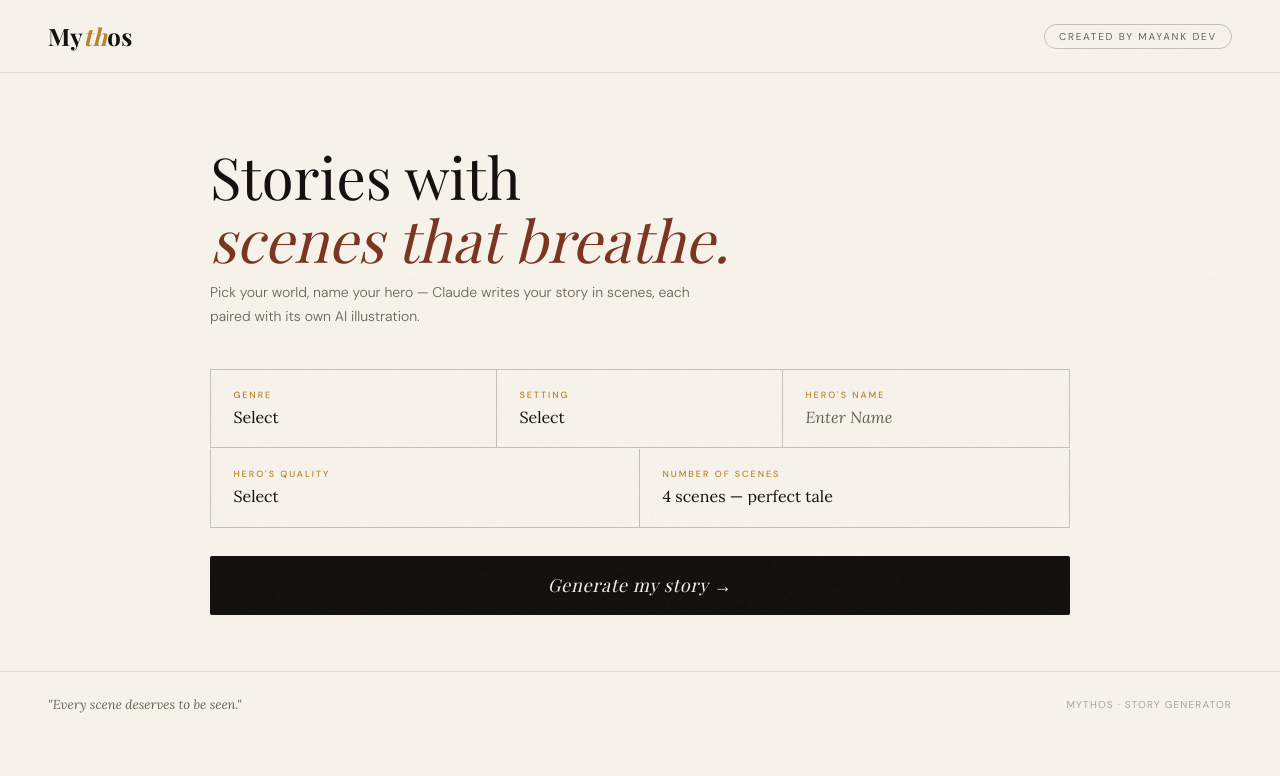
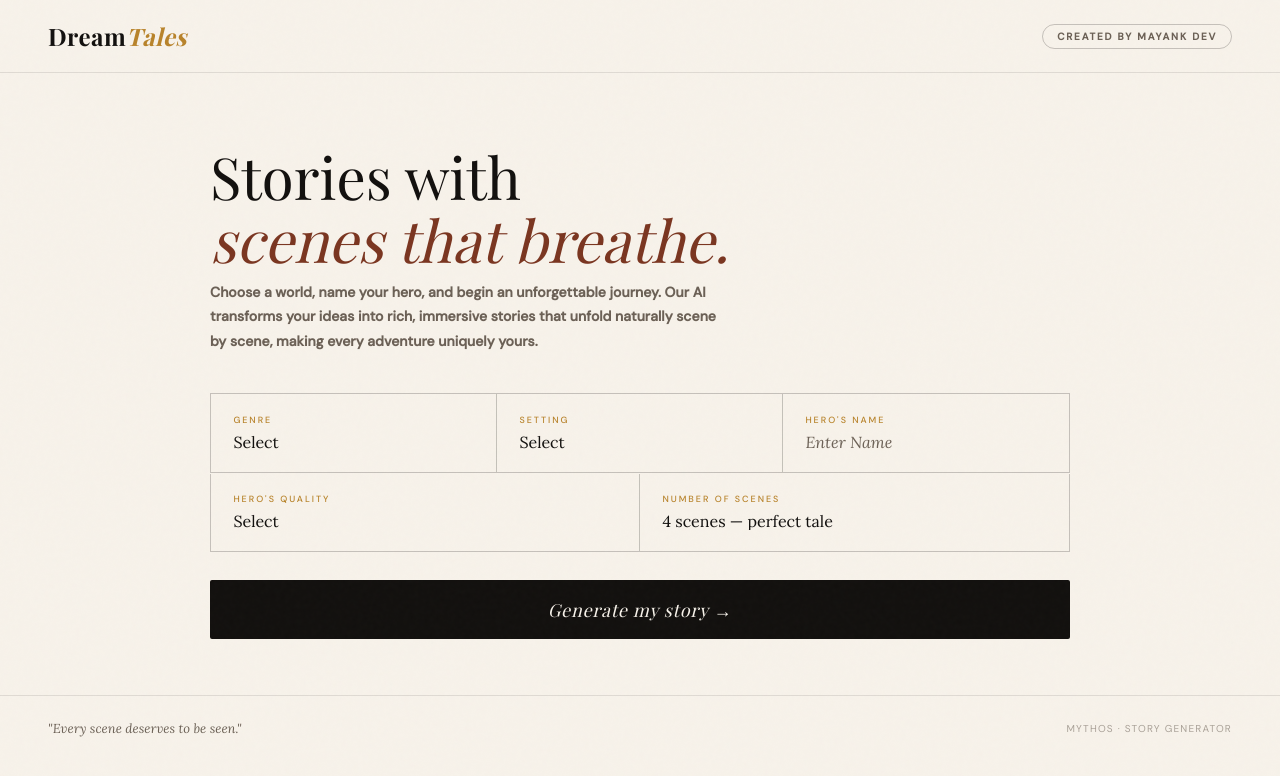
Before and after one commit to Mayankdev45/Story, a website: page index.html in a window 1280 px wide. Drawn offline with nearby package versions, Linux system fonts and the light colour scheme; a web font is replaced by a local one.

Commit message:
Change title to 'DreamTales' and update branding
Updated the title and branding from 'Mythos' to 'DreamTales'. Enhanced the description in the forge section to better convey the story creation process.

```diff
--- a/index.html
+++ b/index.html
@@ -3,7 +3,7 @@
 <head>
   <meta charset="UTF-8" />
   <meta name="viewport" content="width=device-width, initial-scale=1.0" />
-  <title>Mythos — Story Creator</title>
+  <title>DreamTales — Story Creator</title>
   <link rel="preconnect" href="https://fonts.googleapis.com" />
   <link
     href="https://fonts.googleapis.com/css2?family=Playfair+Display:ital,wght@0,400;0,700;1,400;1,700&family=Lora:ital,wght@0,400;1,400&family=DM+Sans:wght@300;400;500&display=swap"
@@ -18,8 +18,8 @@
 
   <!-- HEADER -->
   <header>
-    <div class="logo">My<span class="logo-accent">th</span>os</div>
-    <div class="header-pill">Created by Mayank Dev</div>
+    <div class="logo">Dream<span class="logo-accent">Tales</span></div>
+    <div class="header-pill"><b>Created by Mayank Dev</b></div>
   </header>
 
   <!-- FORGE (input form) -->
@@ -29,8 +29,9 @@
         Stories with<br /><em>scenes that breathe.</em>
       </h1>
       <p class="forge-sub">
-        Pick your world, name your hero — Claude writes your story in scenes,
-        each paired with its own AI illustration.
+        <b>Choose a world, name your hero, and begin an unforgettable journey.
+          Our AI transforms your ideas into rich, immersive stories that unfold naturally scene by scene,
+          making every adventure uniquely yours.</b>
       </p>
 
       <!-- Row 1 -->
```
